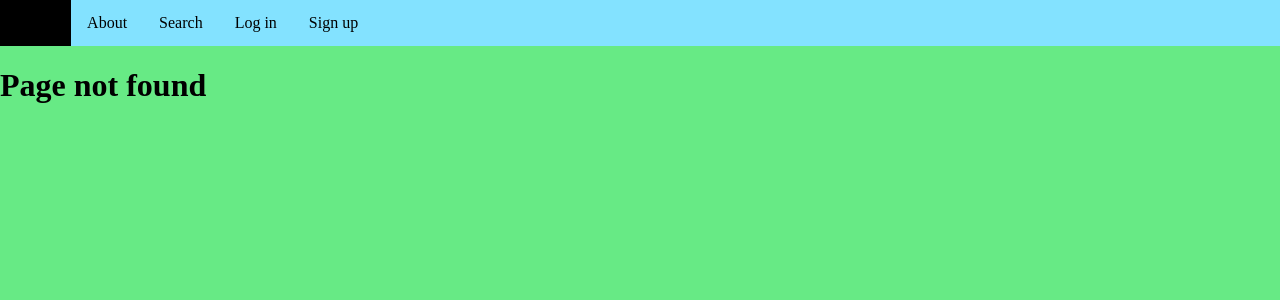
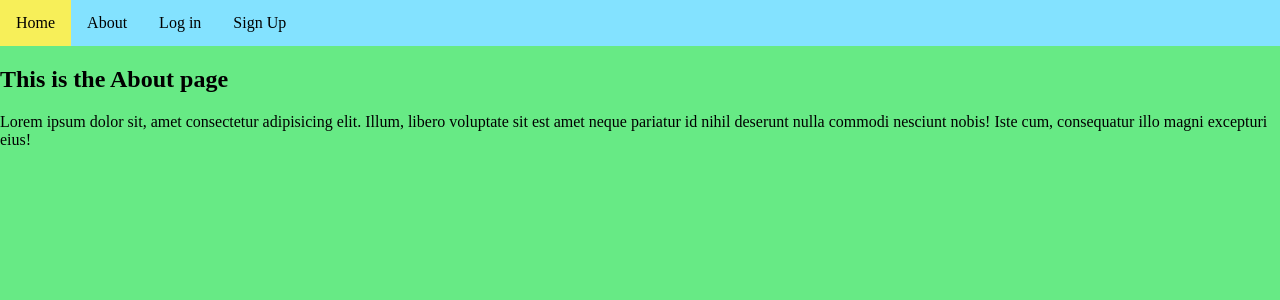
Before and after one commit to echochs1/CS-pokedex, a React app: page /about in a window 1280 px wide. Before the commit this address had no page. Shown: the top 300 px of the page. Built offline with nearby package versions, Linux system fonts and the light colour scheme.

Commit message:
downloaded dependencies and added about page

```diff
--- a/client/App.jsx
+++ b/client/App.jsx
@@ -1,9 +1,10 @@
 import React, { useState } from 'react';
-import { Routes, Route } from 'react-router-dom'
+import { Routes, Route, BrowserRouter } from 'react-router-dom'
 import Searchbar from './components/Searchbar.jsx';
 import Pokemon from './pages/Pokemon.jsx';
 import NotFound from './pages/NotFound.jsx';
 import Navbar from './components/Navbar.jsx';
+import About from './pages/About.jsx';
 
 const App = () => {
   // const [pokemon, setPokemon] = useState('Pachirisu');
@@ -12,12 +13,15 @@ const App = () => {
 
   return (
     <>
-      <Navbar/>
-      <Routes>
-        <Route path='/' Component={Searchbar}/>
-        <Route path='/pokemon/:pokemonName' Component={Pokemon}/>
-        <Route path='*' Component={NotFound}/>
-      </Routes>
+      <BrowserRouter>
+        <Navbar/>
+        <Routes>
+          <Route path='/' element={<Searchbar />}/>
+          <Route path='/about' element={<About />}/>
+          <Route path='/pokemon/:pokemonName' element={<Pokemon />}/>
+          <Route path='*' element={<NotFound />}/>
+        </Routes>
+      </BrowserRouter>
     </>
   )
 }
--- a/client/components/Navbar.jsx
+++ b/client/components/Navbar.jsx
@@ -1,15 +1,33 @@
 import React from 'react';
+import { Link } from 'react-router-dom';
 
 const Navbar = () => {
   return (
-        <ul>
-          <li><a href="" className='navLink'>Home</a></li>
-          <li><a href="" className='navLink'>About</a></li>
-          <li><a href="" className='navLink'>Search</a></li>
-          <li><a href="" className='navLink'>Log in</a></li>
-          <li><a href="" className='navLink'>Sign up</a></li>
-        </ul>
+    <ul>
+      <li>
+        <Link to='/' className='navLink'>Home</Link>
+      </li>
+      <li>
+        <Link to='/about' className='navLink'>About</Link>
+      </li>
+      <li>
+        <Link to='/login' className='navLink'>Log in</Link>
+      </li>
+      <li>
+        <Link to='/signup' className='navLink'>Sign Up</Link>
+      </li>
+    </ul>
   )
+
+  // return (
+  //       <ul>
+  //         <li><a href="" className='navLink'>Home</a></li>
+  //         <li><a href="/about" className='navLink'>About</a></li>
+  //         <li><a href="" className='navLink'>Search</a></li>
+  //         <li><a href="" className='navLink'>Log in</a></li>
+  //         <li><a href="" className='navLink'>Sign up</a></li>
+  //       </ul>
+  // )
 }
 
 export default Navbar;
--- a/client/index.js
+++ b/client/index.js
@@ -1,5 +1,5 @@
 import React from 'react';
-import { BrowserRouter } from 'react-router-dom';
+// import { BrowserRouter } from 'react-router-dom';
 import { createRoot } from 'react-dom/client';
 import App from './App.jsx';
 import styles from './styles.css';
@@ -7,8 +7,6 @@ import styles from './styles.css';
 const root = createRoot(document.querySelector('#app'));
 root.render(
   <React.StrictMode>
-    <BrowserRouter>
       <App/>
-    </BrowserRouter>
   </React.StrictMode>
 )
--- /dev/null
+++ b/client/pages/About.jsx
@@ -0,0 +1,12 @@
+import React from 'react';
+
+const About = () => {
+  return (
+    <>
+      <h2>This is the About page</h2>
+      <p>Lorem ipsum dolor sit, amet consectetur adipisicing elit. Illum, libero voluptate sit est amet neque pariatur id nihil deserunt nulla commodi nesciunt nobis! Iste cum, consequatur illo magni excepturi eius!</p>
+    </>
+  )
+}
+
+export default About;
--- a/client/styles.css
+++ b/client/styles.css
@@ -17,7 +17,7 @@ li {
   float: left;
 }
 
-li a {
+li .navLink {
   display: block;
   padding: 14px 16px;
   color: black;
@@ -26,7 +26,7 @@ li a {
 }
 
 li a:hover {
-  background-color: black;
+  background-color: rgb(247, 239, 89);
 }
 
 /* want to center pokemon img and search box */
--- a/package.json
+++ b/package.json
@@ -19,6 +19,7 @@
   },
   "homepage": "https://github.com/echochs1/CS-pokedex#readme",
   "dependencies": {
+    "@remix-run/router": "^1.11.0",
     "eslint": "^8.53.0",
     "express": "^4.18.2",
     "jest": "^29.7.0",
@@ -26,7 +27,8 @@
     "react": "^18.2.0",
     "react-dom": "^18.2.0",
     "react-router": "^6.18.0",
-    "react-router-dom": "^6.18.0"
+    "react-router-dom": "^6.18.0",
+    "react-router-native": "^6.18.0"
   },
   "devDependencies": {
     "@babel/core": "^7.23.2",
```
Also changed, not shown: 1 other file (tests, documents, lock files or other folders).
